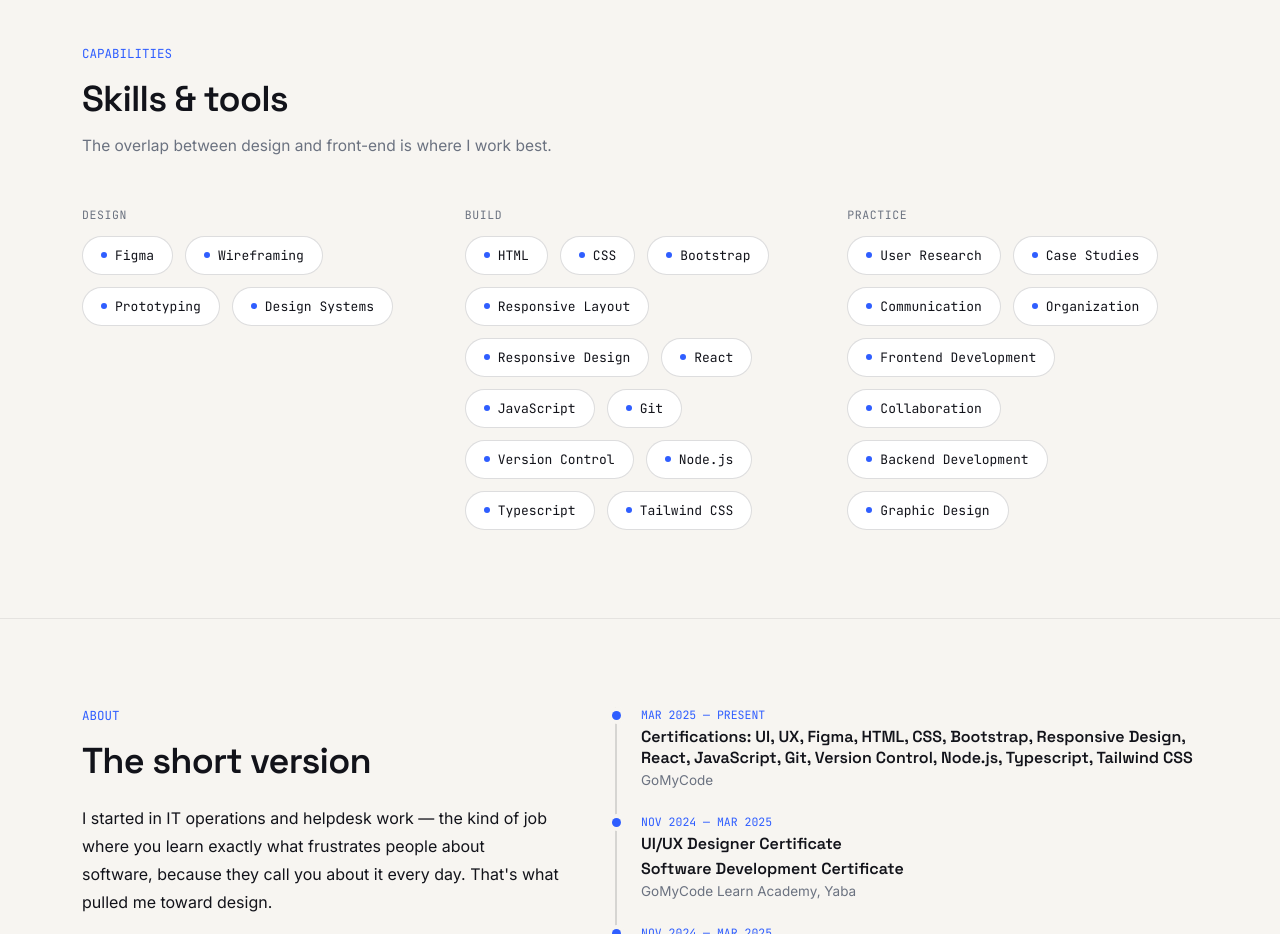
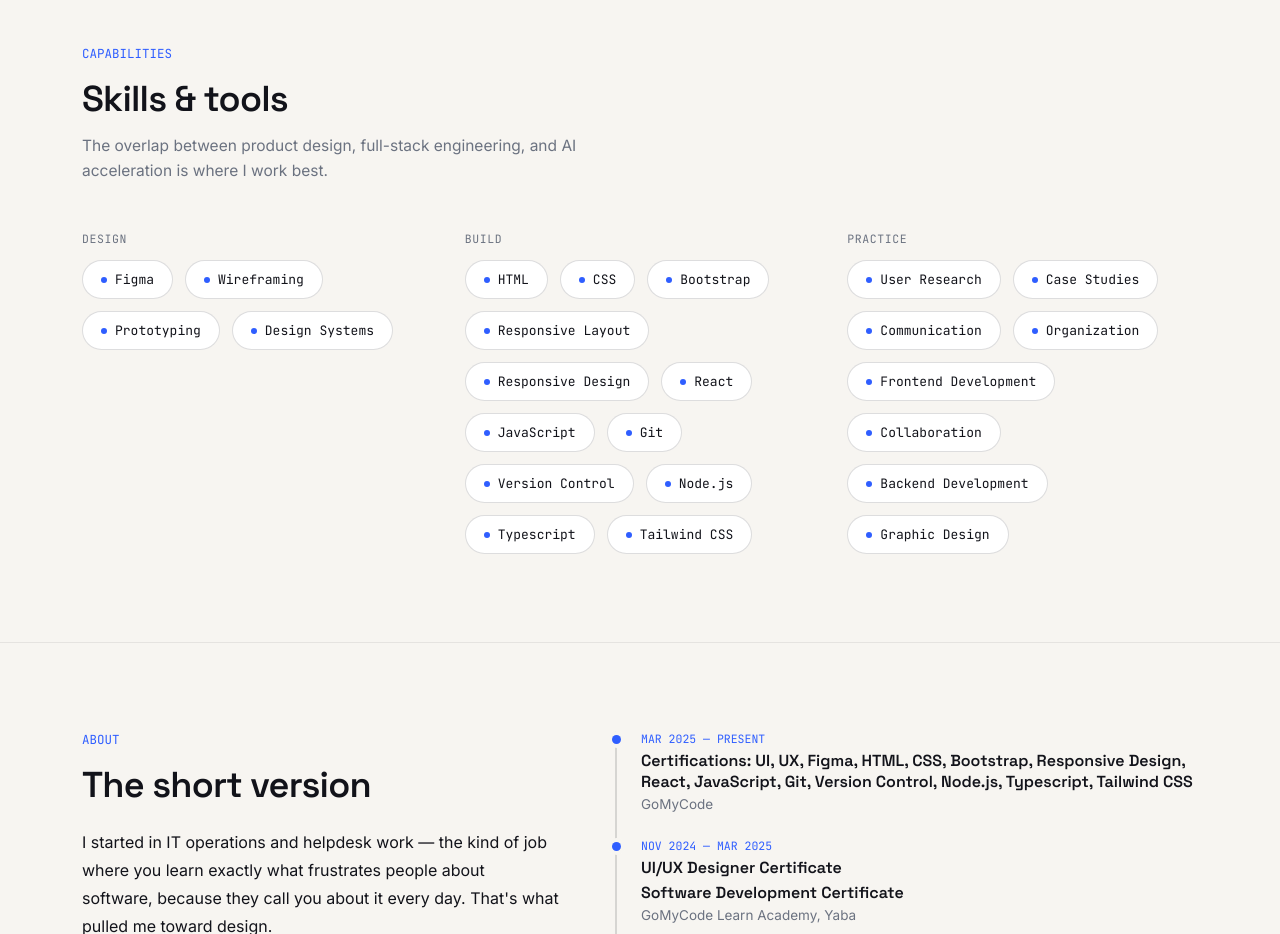
Before and after one commit to chidubemdixon-ship-it/Portfolio, a plain HTML site: page index.html in a window 1280 px wide. Shown: the part 3520-4454 px from the top of the page. Drawn offline with Linux system fonts and the light colour scheme.

Commit message:
Polish portfolio title and skills intro

```diff
--- a/index.html
+++ b/index.html
@@ -3,7 +3,7 @@
 <head>
 <meta charset="UTF-8" />
 <meta name="viewport" content="width=device-width, initial-scale=1.0" />
-<title>Ejiekpe Dickson — UI/UX Designer &amp; Front-End Developer</title>
+<title>Ejiekpe Dickson — Full-Stack AI Engineer</title>
 <link rel="preconnect" href="https://fonts.googleapis.com">
 <link rel="preconnect" href="https://fonts.gstatic.com" crossorigin>
 <link href="https://fonts.googleapis.com/css2?family=Space+Grotesk:wght@400;500;600;700&family=JetBrains+Mono:wght@400;500&family=Inter:wght@400;500;600&display=swap" rel="stylesheet">
@@ -546,7 +546,7 @@
       <div class="section-head reveal">
         <span class="section-eyebrow">CAPABILITIES</span>
         <h2>Skills &amp; tools</h2>
-        <p>The overlap between design and front-end is where I work best.</p>
+        <p>The overlap between product design, full-stack engineering, and AI acceleration is where I work best.</p>
       </div>
 
       <div class="skill-groups reveal">
```
